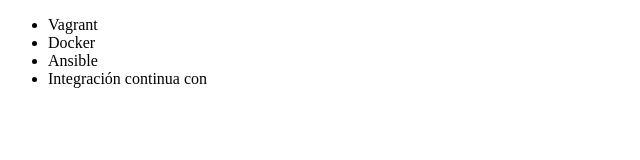
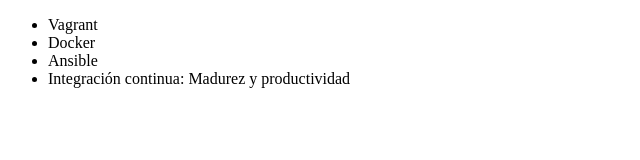
Before and after one commit to GimenaLlanque/Proyecto_Alura, a plain HTML site: page index.html in a window 1280 px wide. Shown: the whole page, without its empty margins (0-640 px from the left). Drawn offline with Linux system fonts and the light colour scheme.

Commit message:
renombrando curso de Integracion continua

```diff
--- a/index.html
+++ b/index.html
@@ -9,7 +9,7 @@
          <li> Vagrant </li>
          <li> Docker </li>
          <li> Ansible </li>
-         <li> Integración continua  con</li>
+         <li> Integración continua: Madurez y productividad</li>
      </ul>
 </body>
 </html>
```
